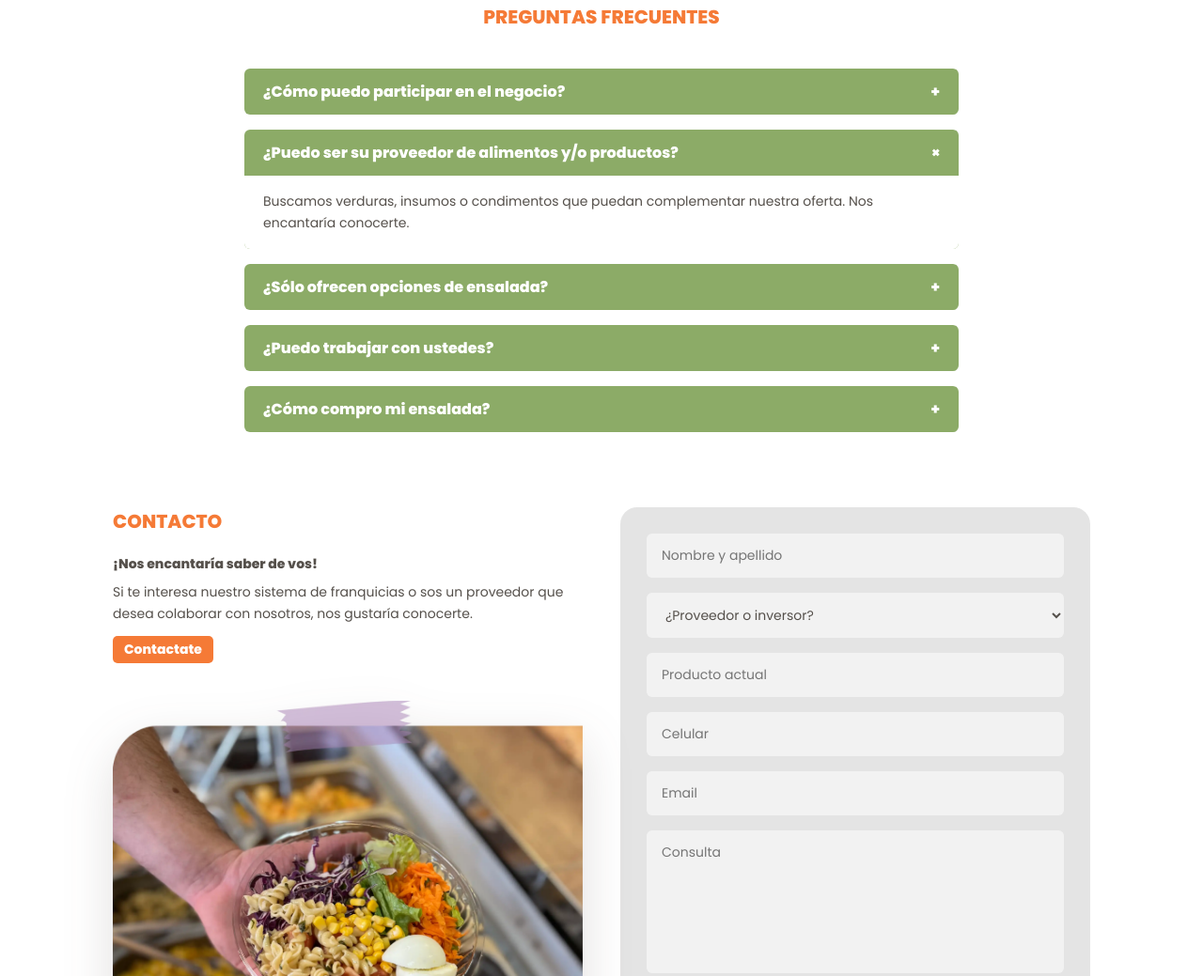
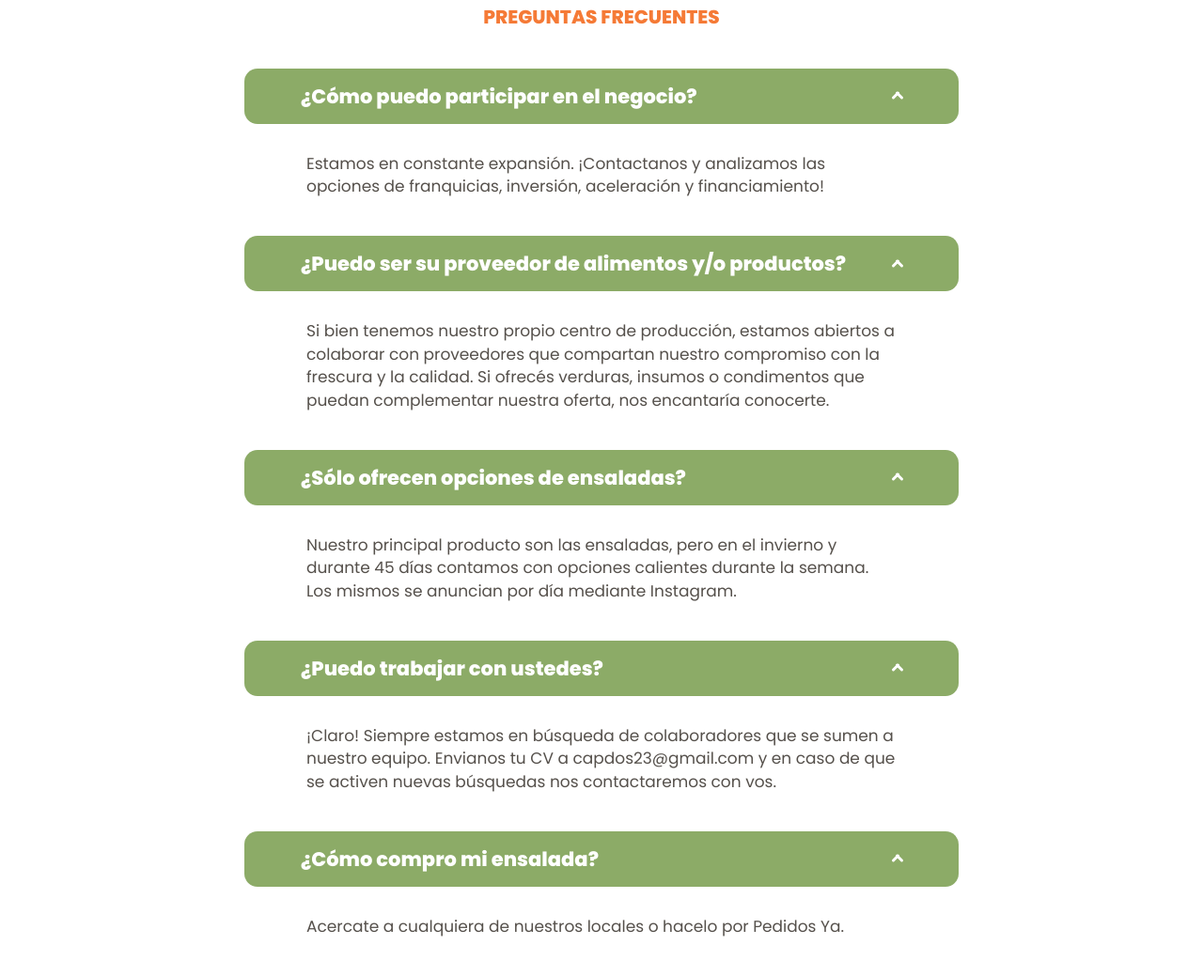
Before and after one commit to GutierrezJesica/Ensalada, a website: page index.html in a window 1280 px wide. Shown: the part 3618-4657 px from the top of the page at 94% size. Drawn offline with Linux system fonts and the light colour scheme.

Commit message:
FAQ actualizadas

```diff
--- a/index.html
+++ b/index.html
@@ -122,25 +122,25 @@
             <div class="section-container section-container--narrow">
                 <h2 class="section-kicker">Preguntas frecuentes</h2>
                 <div class="faq__list">
-                    <details>
-                        <summary>¿Cómo puedo participar en el negocio?<span>+</span></summary>
-                        <p>Si bien tenemos nuestro propio centro de producción, estamos abiertos a colaborar con proveedores que compartan nuestra visión.</p>
+                    <details open>
+                        <summary>¿Cómo puedo participar en el negocio?<span></span></summary>
+                        <p>Estamos en constante expansión. ¡Contactanos y analizamos las opciones de franquicias, inversión, aceleración y financiamiento!</p>
                     </details>
                     <details open>
-                        <summary>¿Puedo ser su proveedor de alimentos y/o productos?<span>+</span></summary>
-                        <p>Buscamos verduras, insumos o condimentos que puedan complementar nuestra oferta. Nos encantaría conocerte.</p>
+                        <summary>¿Puedo ser su proveedor de alimentos y/o productos?<span></span></summary>
+                        <p>Si bien tenemos nuestro propio centro de producción, estamos abiertos a colaborar con proveedores que compartan nuestro compromiso con la frescura y la calidad. Si ofrecés verduras, insumos o condimentos que puedan complementar nuestra oferta, nos encantaría conocerte.</p>
                     </details>
-                    <details>
-                        <summary>¿Sólo ofrecen opciones de ensalada?<span>+</span></summary>
-                        <p>La propuesta principal son ensaladas armadas a gusto, con opciones rápidas y saludables para distintos momentos del día.</p>
+                    <details open>
+                        <summary>¿Sólo ofrecen opciones de ensaladas?<span></span></summary>
+                        <p>Nuestro principal producto son las ensaladas, pero en el invierno y durante 45 días contamos con opciones calientes durante la semana. Los mismos se anuncian por día mediante Instagram.</p>
                     </details>
-                    <details>
-                        <summary>¿Puedo trabajar con ustedes?<span>+</span></summary>
-                        <p>Podés escribirnos desde el formulario de contacto y contarnos tu perfil.</p>
+                    <details open>
+                        <summary>¿Puedo trabajar con ustedes?<span></span></summary>
+                        <p>¡Claro! Siempre estamos en búsqueda de colaboradores que se sumen a nuestro equipo. Envianos tu CV a capdos23@gmail.com y en caso de que se activen nuevas búsquedas nos contactaremos con vos.</p>
                     </details>
-                    <details>
-                        <summary>¿Cómo compro mi ensalada?<span>+</span></summary>
-                        <p>Visitá cualquiera de nuestras sucursales y elegí tus ingredientes favoritos.</p>
+                    <details open>
+                        <summary>¿Cómo compro mi ensalada?<span></span></summary>
+                        <p>Acercate a cualquiera de nuestros locales o hacelo por Pedidos Ya.</p>
                     </details>
                 </div>
             </div>
--- a/styles.css
+++ b/styles.css
@@ -457,29 +457,33 @@ a {
 }
 
 .faq {
-    padding: 80px 0;
+    padding: 80px 0 88px;
     background: #fff;
 }
 
 .faq__list {
     display: grid;
-    gap: 16px;
+    gap: 34px;
     margin-top: 40px;
 }
 
 .faq details {
-    overflow: hidden;
-    border-radius: 6px;
-    background: var(--green);
-    color: #fff;
+    overflow: visible;
+    background: transparent;
+    color: var(--text);
 }
 
 .faq summary {
     display: flex;
     justify-content: space-between;
     align-items: center;
-    padding: 12px 20px;
+    min-height: 56px;
+    padding: 14px 58px 14px 60px;
+    border-radius: 14px;
+    background: var(--green);
+    color: #fff;
     cursor: pointer;
+    font-size: 21px;
     font-weight: 800;
     list-style: none;
 }
@@ -489,20 +493,45 @@ a {
 }
 
 .faq summary span {
+    position: relative;
+    width: 14px;
+    height: 14px;
+    flex: 0 0 14px;
     transition: transform .2s ease;
 }
 
-.faq details[open] summary span {
+.faq summary span::before,
+.faq summary span::after {
+    content: "";
+    position: absolute;
+    top: 6px;
+    width: 10px;
+    height: 3px;
+    border-radius: 999px;
+    background: currentColor;
+}
+
+.faq summary span::before {
+    left: 0;
     transform: rotate(45deg);
 }
 
+.faq summary span::after {
+    right: 0;
+    transform: rotate(-45deg);
+}
+
+.faq details[open] summary span {
+    transform: rotate(180deg);
+}
+
 .faq details p {
-    margin: 0;
-    padding: 16px 20px;
+    margin: 30px 0 6px;
+    padding: 0 66px;
     background: #fff;
     color: var(--text);
-    font-size: 14px;
-    line-height: 1.65;
+    font-size: 17px;
+    line-height: 1.45;
 }
 
 .contact {
@@ -659,6 +688,21 @@ a {
         grid-template-columns: 1fr;
     }
 
+    .faq__list {
+        gap: 24px;
+    }
+
+    .faq summary {
+        padding: 14px 22px;
+        font-size: 16px;
+    }
+
+    .faq details p {
+        margin-top: 18px;
+        padding: 0 8px;
+        font-size: 15px;
+    }
+
     .branches__media {
         min-height: 330px;
     }
```
